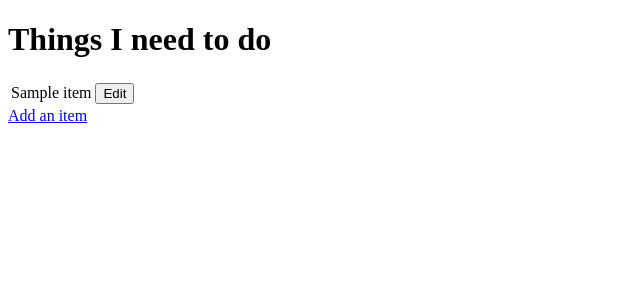
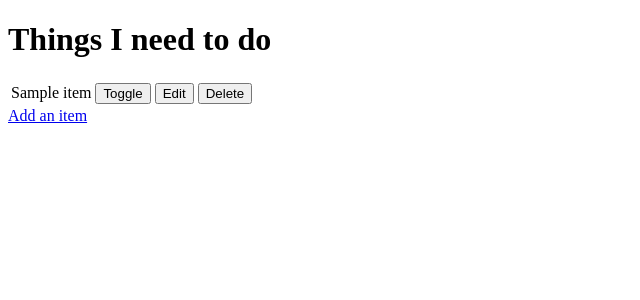
Before and after one commit to ConorDavison/django-fsf, a Django app: template todo/templates/todo/todo_list.html in a window 1280 px wide. Shown: the top 300 px of the page, without its empty margins (0-640 px from the left). Run offline with Django 3.2, Linux system fonts and the light colour scheme; the template is opened without the code that fills it: most values are stand-ins (such as "Sample title", 1, 10 or a date in 2020).

Commit message:
added toggle and delete functionality to todo list

```diff
--- a/django_todo/urls.py
+++ b/django_todo/urls.py
@@ -15,11 +15,14 @@ Including another URLconf
 """
 from django.contrib import admin
 from django.urls import path
-from todo.views import get_todo_list, add_item, edit_item
+from todo import views
+
 
 urlpatterns = [
     path('admin/', admin.site.urls),
-    path('', get_todo_list, name='get_todo_list'),
-    path('add', add_item, name='add'),
-    path('edit/<item_id>', edit_item, name='edit')
+    path('', views.get_todo_list, name='get_todo_list'),
+    path('add', views.add_item, name='add'),
+    path('edit/<item_id>', views.edit_item, name='edit'),
+    path('toggle/<item_id>', views.toggle_item, name='toggle'),
+    path('delete/<item_id>', views.delete_item, name='delete')
 ]
--- a/todo/templates/todo/todo_list.html
+++ b/todo/templates/todo/todo_list.html
@@ -21,9 +21,23 @@
             <td>{{item.name}}</td>
             {% endif %}
             <td>
+                <a href="/toggle/{{ item.id }}">
+                    <button>
+                        Toggle
+                    </button>
+                </a>
+            </td>
+            <td>
                 <a href="/edit/{{ item.id }}">
                     <button>
                         Edit
+                    </button>
+                </a>
+            </td>
+            <td>
+                <a href="/delete/{{ item.id }}">
+                    <button>
+                        Delete
                     </button>
                 </a>
             </td>
```
Also changed, not shown: todo/views.py (+15 -0 lines), db.sqlite3.
